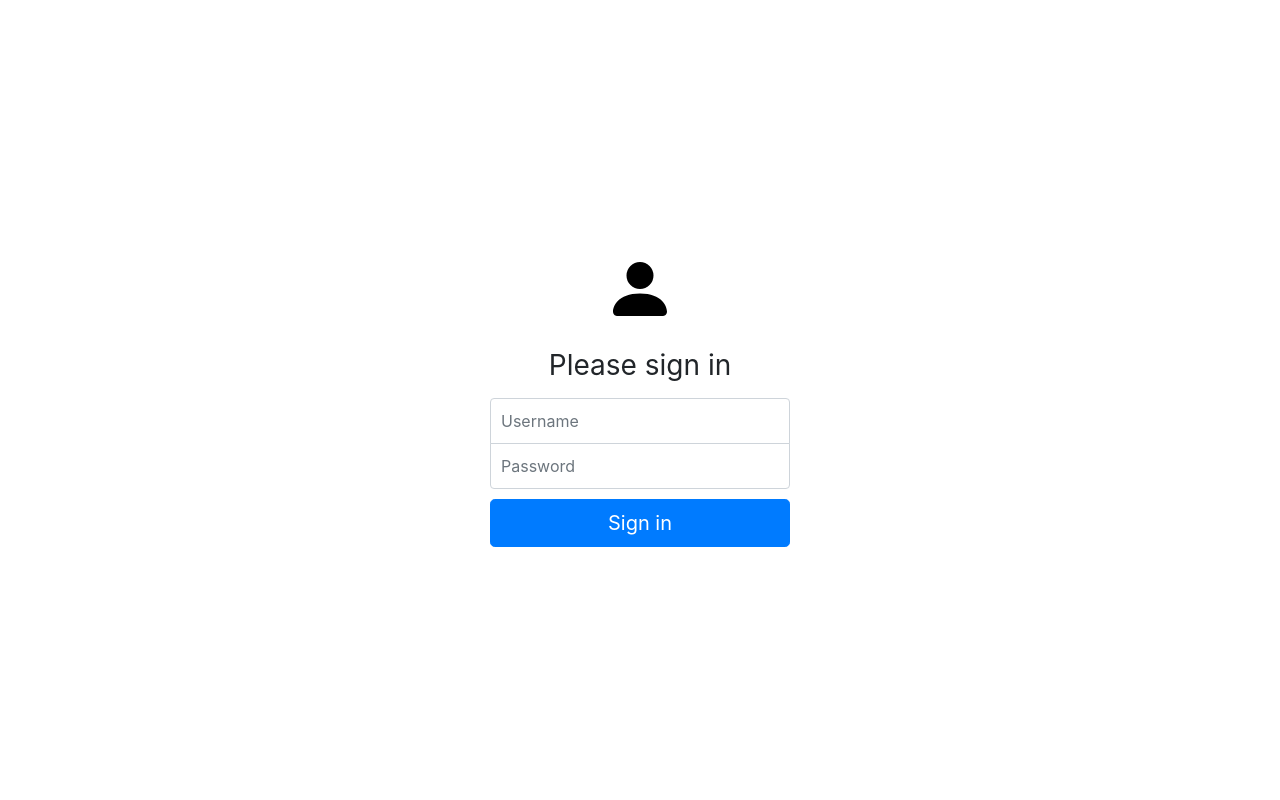
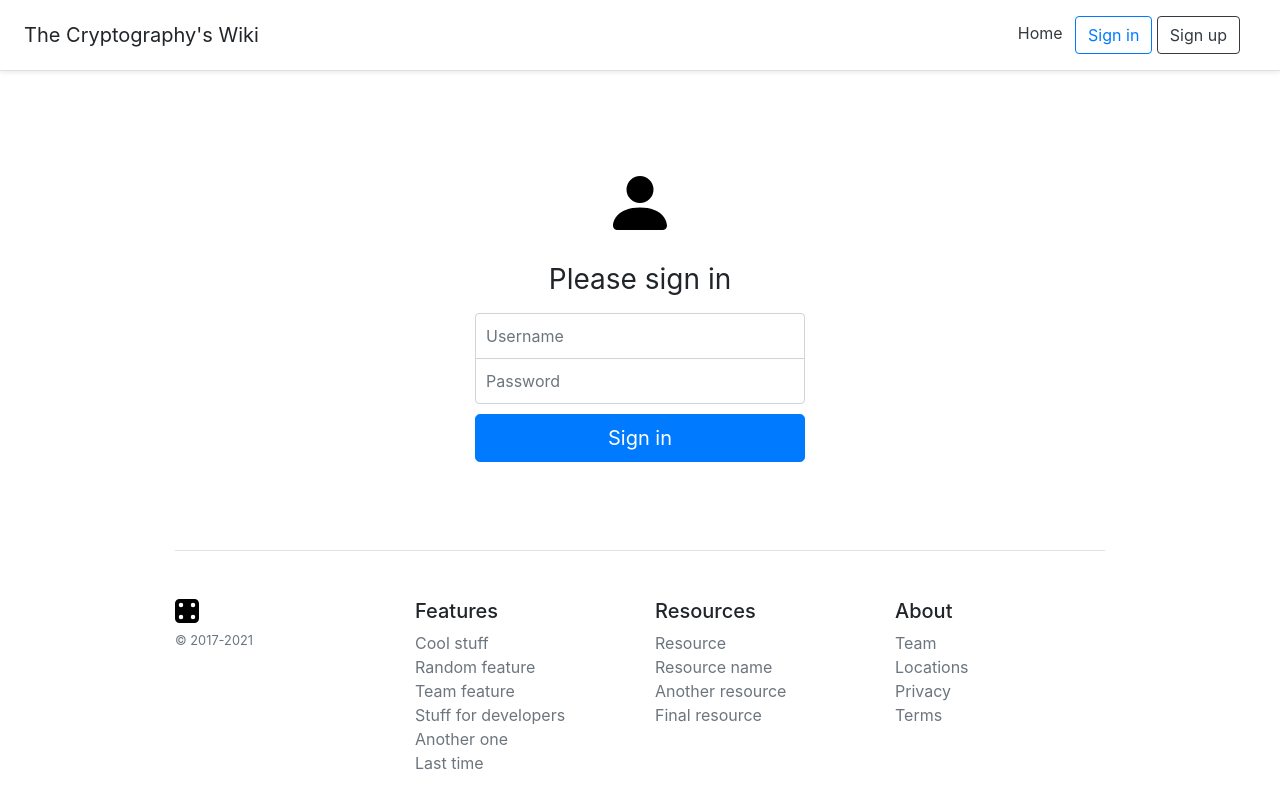
Before and after one commit to filipposonnati/final_project, a Symfony app: template templates/security/login.html.twig in a window 1280 px wide. Run offline with Twig, Linux system fonts and the light colour scheme; the template is opened without the code that fills it, so the values that code supplies are empty; some libraries are stand-ins or nearby versions.

Commit message:
routes correction

```diff
--- a/public/css/security.css
+++ b/public/css/security.css
@@ -1,23 +1,21 @@
 html,
 body {
     height: 100%;
-    text-align: center;
 }
 
 body {
     display: -ms-flexbox;
-    display: flex;
     -ms-flex-align: center;
-    align-items: center;
-    padding-top: 40px;
-    padding-bottom: 40px;
 }
 
 .form-signin {
     width: 100%;
     max-width: 330px;
-    padding: 15px;
     margin: auto;
+    padding-top: 80px;
+    padding-bottom: 40px;
+    align-items: center;
+    text-align: center;
 }
 
 .form-signin .checkbox {
--- a/templates/base.html.twig
+++ b/templates/base.html.twig
@@ -25,10 +25,90 @@
 			}
 		</style>
 
-		{% block style %}{% endblock %}
+		<link rel="stylesheet" href="{{ asset("/css/main.css") }}"> {% block style %}{% endblock %}
 		</head>
 		<body>
+			<div class="d-flex flex-column flex-md-row align-items-center p-3 px-md-4 mb-3 bg-white border-bottom shadow-sm">
+				<h5 class="my-0 mr-md-auto font-weight-normal">The Cryptography's Wiki</h5>
+
+				<nav class="my-2 my-md-0 mr-md-3">
+					<a class="p-2 text-dark" href="{{ path('') }}">Home</a>
+					<a class="btn btn-outline-primary" href="{{ path('app_login') }}">Sign in</a>
+					<a class="btn btn-outline-dark" href="{{ path('app_register') }}">Sign up</a>
+				</nav>
+			</div>
+
 			{% block body %}{% endblock %}
+
+			<div class="container">
+
+				<footer class="pt-4 my-md-5 pt-md-5 border-top">
+					<div class="row">
+						<div class="col-12 col-md">
+							<img class="mb-2" src="{{ asset("/icon/dice-4-fill.svg") }}" alt="Not found" width="24" height="24">
+
+							<small class="d-block mb-3 text-muted">&copy; 2017-2021</small>
+						</div>
+						<div class="col-6 col-md">
+							<h5>Features</h5>
+							<ul class="list-unstyled text-small">
+								<li>
+									<a class="text-muted" href="#">Cool stuff</a>
+								</li>
+								<li>
+									<a class="text-muted" href="#">Random feature</a>
+								</li>
+								<li>
+									<a class="text-muted" href="#">Team feature</a>
+								</li>
+								<li>
+									<a class="text-muted" href="#">Stuff for developers</a>
+								</li>
+								<li>
+									<a class="text-muted" href="#">Another one</a>
+								</li>
+								<li>
+									<a class="text-muted" href="#">Last time</a>
+								</li>
+							</ul>
+						</div>
+						<div class="col-6 col-md">
+							<h5>Resources</h5>
+							<ul class="list-unstyled text-small">
+								<li>
+									<a class="text-muted" href="#">Resource</a>
+								</li>
+								<li>
+									<a class="text-muted" href="#">Resource name</a>
+								</li>
+								<li>
+									<a class="text-muted" href="#">Another resource</a>
+								</li>
+								<li>
+									<a class="text-muted" href="#">Final resource</a>
+								</li>
+							</ul>
+						</div>
+						<div class="col-6 col-md">
+							<h5>About</h5>
+							<ul class="list-unstyled text-small">
+								<li>
+									<a class="text-muted" href="#">Team</a>
+								</li>
+								<li>
+									<a class="text-muted" href="#">Locations</a>
+								</li>
+								<li>
+									<a class="text-muted" href="#">Privacy</a>
+								</li>
+								<li>
+									<a class="text-muted" href="#">Terms</a>
+								</li>
+							</ul>
+						</div>
+					</div>
+				</footer>
+			</div>
 
 			<script src="https://code.jquery.com/jquery-3.5.1.slim.min.js" integrity="sha384-DfXdz2htPH0lsSSs5nCTpuj/zy4C+OGpamoFVy38MVBnE+IbbVYUew+OrCXaRkfj" crossorigin="anonymous"></script>
 			<script src="https://cdn.jsdelivr.net/npm/popper.js@1.16.1/dist/umd/popper.min.js" integrity="sha384-9/reFTGAW83EW2RDu2S0VKaIzap3H66lZH81PoYlFhbGU+6BZp6G7niu735Sk7lN" crossorigin="anonymous"></script>
```
Also changed, not shown: src/Controller/MainController.php (+1 -11 lines), templates/main/index.html.twig (deleted, +0 -20 lines), templates/main/main.html.twig (added, +12 -0 lines), templates/main/white.html.twig (deleted, +0 -100 lines), public/css/main.css (renamed from public/css/white.css). Lines whose indentation alone changed are shown as unchanged.
